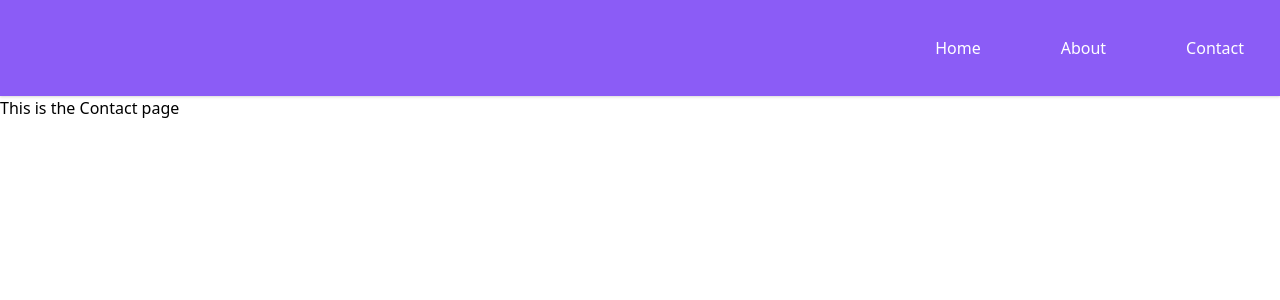
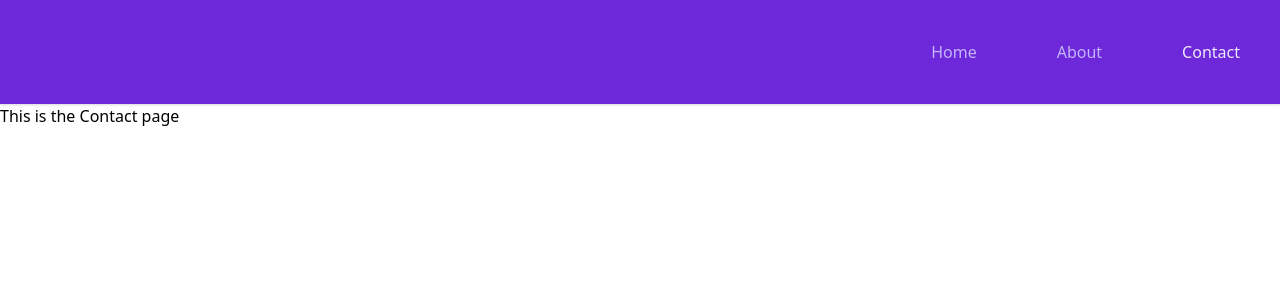
Before and after one commit to davidgfitzgerald/rehearsal-log, a React (Create React App) app: page /contact in a window 1280 px wide. Shown: the top 300 px of the page. Built offline with nearby package versions, Linux system fonts and the light colour scheme.

Commit message:
Map navs

```diff
--- a/src/layout/Nav.js
+++ b/src/layout/Nav.js
@@ -1,12 +1,27 @@
 import React from 'react';
 import { NavLink } from "react-router-dom";
 
+const navs = [
+  {url: '/', name: 'Home'},
+  {url: '/about', name: 'About'},
+  {url: '/contact', name: 'Contact'},
+]
+
 const Nav = () => (
-  <nav className="bg-purple-500 text-white p-4 shadow">
-    <ul className="flex space-x-20 justify-end m-5">
-      <li><NavLink exact activeClassName="border-b-2 border-white" to="/" >Home</NavLink></li>
-      <li><NavLink exact activeClassName="border-b-2 border-white" to="/about" >About</NavLink></li>
-      <li><NavLink exact activeClassName="active" to="/contact" >Contact</NavLink></li>
+  <nav className="bg-purple-700 text-purple-300 shadow">
+    <ul className="flex justify-end">
+      {navs.map((navItem, i) => {
+        return (
+          <li>
+            <NavLink key={i} exact
+                     className="flex space-x-5 p-10 rounded-lg
+                     hover:bg-purple-600
+                     active:bg-purple-800"
+                     activeClassName="text-purple-100"
+                     to={navItem.url}>{navItem.name}
+            </NavLink>
+          </li>)
+      })}
     </ul>
   </nav>
 );
--- a/webpack.config.js
+++ /dev/null
@@ -1,66 +0,0 @@
-const path = require('path');
-const webpack = require('webpack');
-
-
-/*
- * SplitChunksPlugin is enabled by default and replaced
- * deprecated CommonsChunkPlugin. It automatically identifies modules which
- * should be splitted of chunk by heuristics using module duplication count and
- * module category (i. e. node_modules). And splits the chunks…
- *
- * It is safe to remove "splitChunks" from the generated configuration
- * and was added as an educational example.
- *
- * https://webpack.js.org/plugins/split-chunks-plugin/
- *
- */
-
-/*
- * We've enabled TerserPlugin for you! This minifies your app
- * in order to load faster and run less javascript.
- *
- * https://github.com/webpack-contrib/terser-webpack-plugin
- *
- */
-
-const TerserPlugin = require('terser-webpack-plugin');
-
-
-
-
-module.exports = {
-  resolve: {
-    modules: [
-      path.resolve('./src'),
-      'node_modules',
-    ],
-  },
-  mode: 'development',
-  plugins: [new webpack.ProgressPlugin()],
-
-  module: {
-    rules: [{
-      test: /\.(js|jsx)$/,
-      include: [path.resolve(__dirname, 'src')],
-      loader: 'babel-loader'
-    }]
-  },
-
-  optimization: {
-    minimizer: [new TerserPlugin()],
-
-    splitChunks: {
-      cacheGroups: {
-        vendors: {
-          priority: -10,
-          test: /[\\/]node_modules[\\/]/
-        }
-      },
-
-      chunks: 'async',
-      minChunks: 1,
-      minSize: 30000,
-      name: true
-    }
-  }
-}
```
Also changed, not shown: .yo-rc.json (deleted), 1 other file (tests, documents, lock files or other folders).
